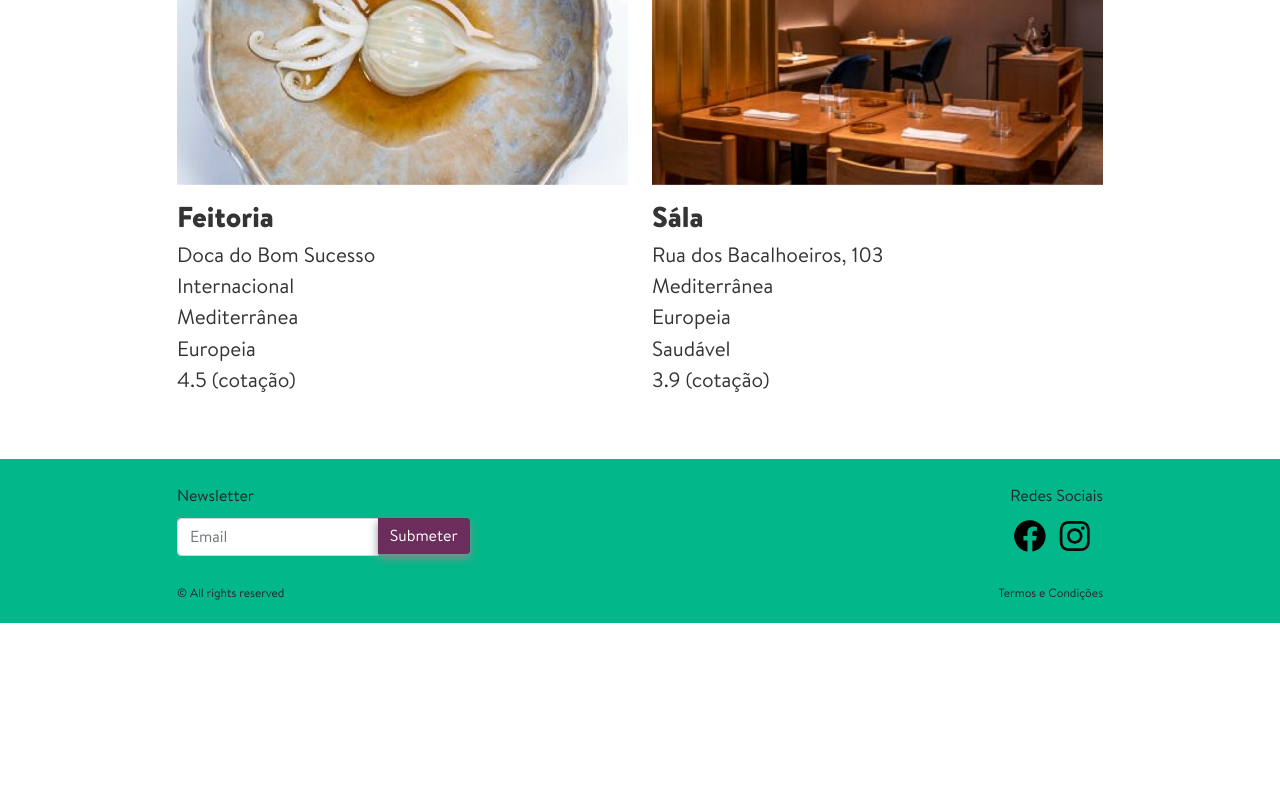
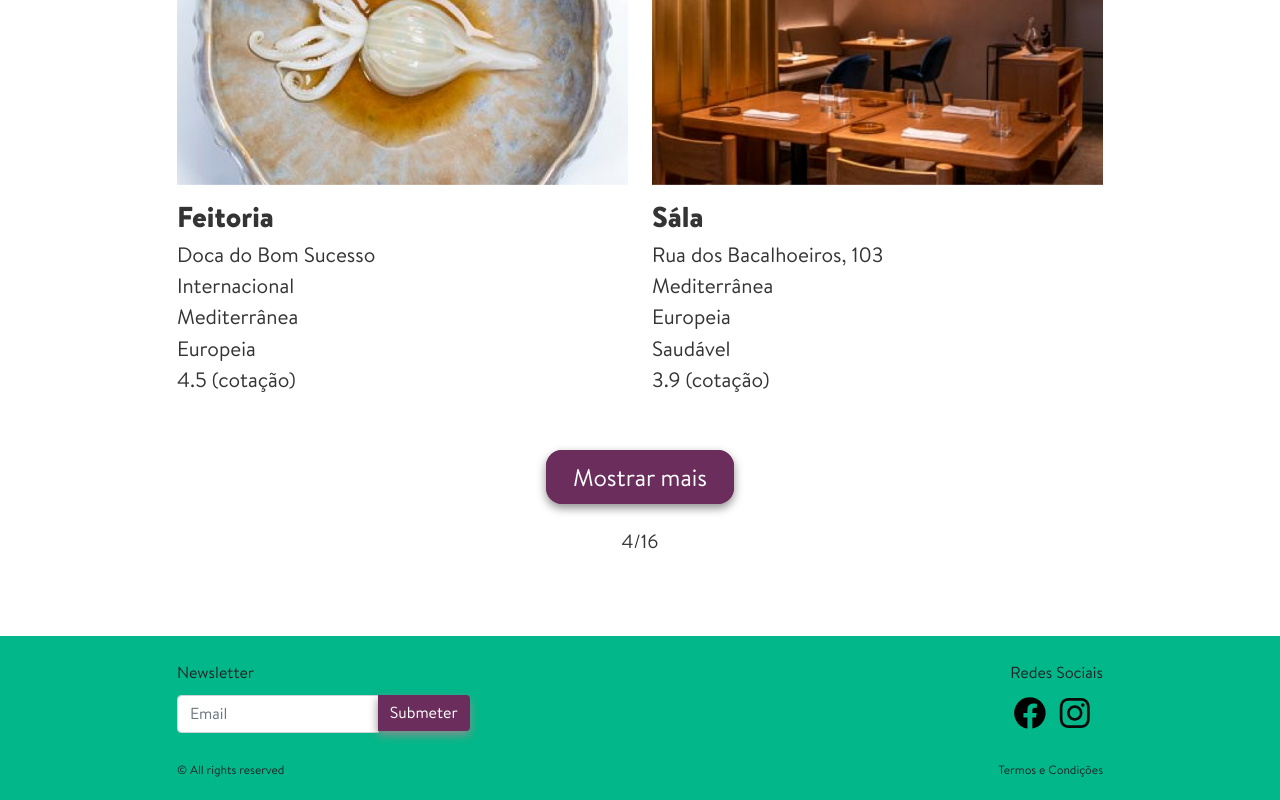
Before and after one commit to tiagoinacio/the-greenest, a React (Create React App) app: page /the-greenest/search/1 in a window 1280 px wide. Shown: the part 564-1364 px from the top of the page. Before the commit the page ends 1187 px from the top, so only its background shows below. Built offline with nearby package versions, Linux system fonts and the light colour scheme.

Commit message:
fix layout of show more button

```diff
--- a/src/pages/search/Search.css
+++ b/src/pages/search/Search.css
@@ -128,6 +128,8 @@
   box-shadow: 0px 4px 10px #8D8D8D;
   background-color: #6B2E5C;
   padding: .5rem 1.5rem;
+  color: white;
+  text-decoration: none;
 }
 
 .numero-resultado{
--- a/src/pages/search/Search.js
+++ b/src/pages/search/Search.js
@@ -206,6 +206,14 @@ const Search = ({ match: { params } }) => {
             </div>
           </>
           : null}
+          <>
+            <div className="botao-mais">
+              <a href="#">Mostrar mais</a>
+            </div>
+            <div className="numero-resultado">
+              {numberOfResultsToShow}/16
+            </div>
+          </>
       </div>
 
 
```
